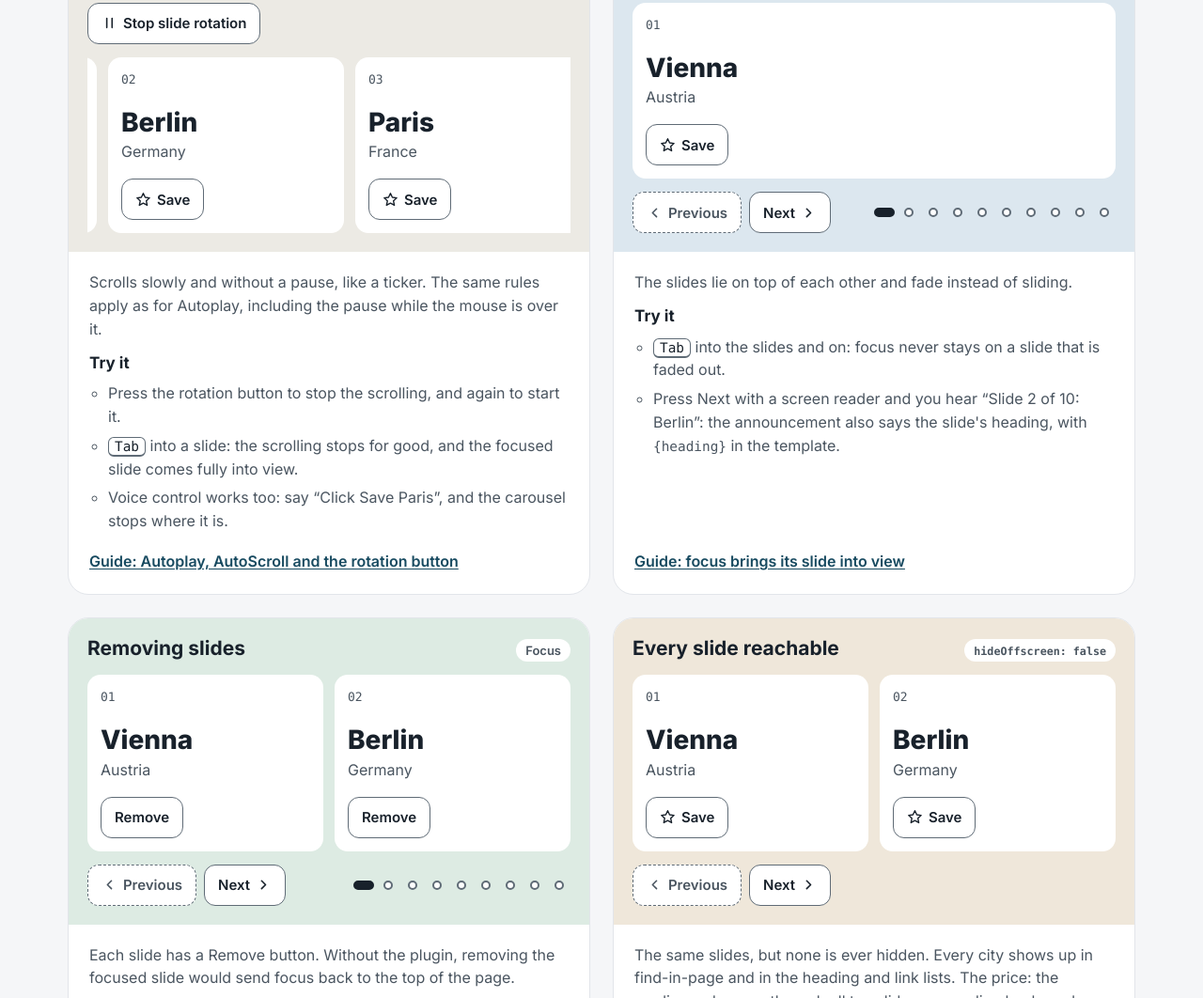
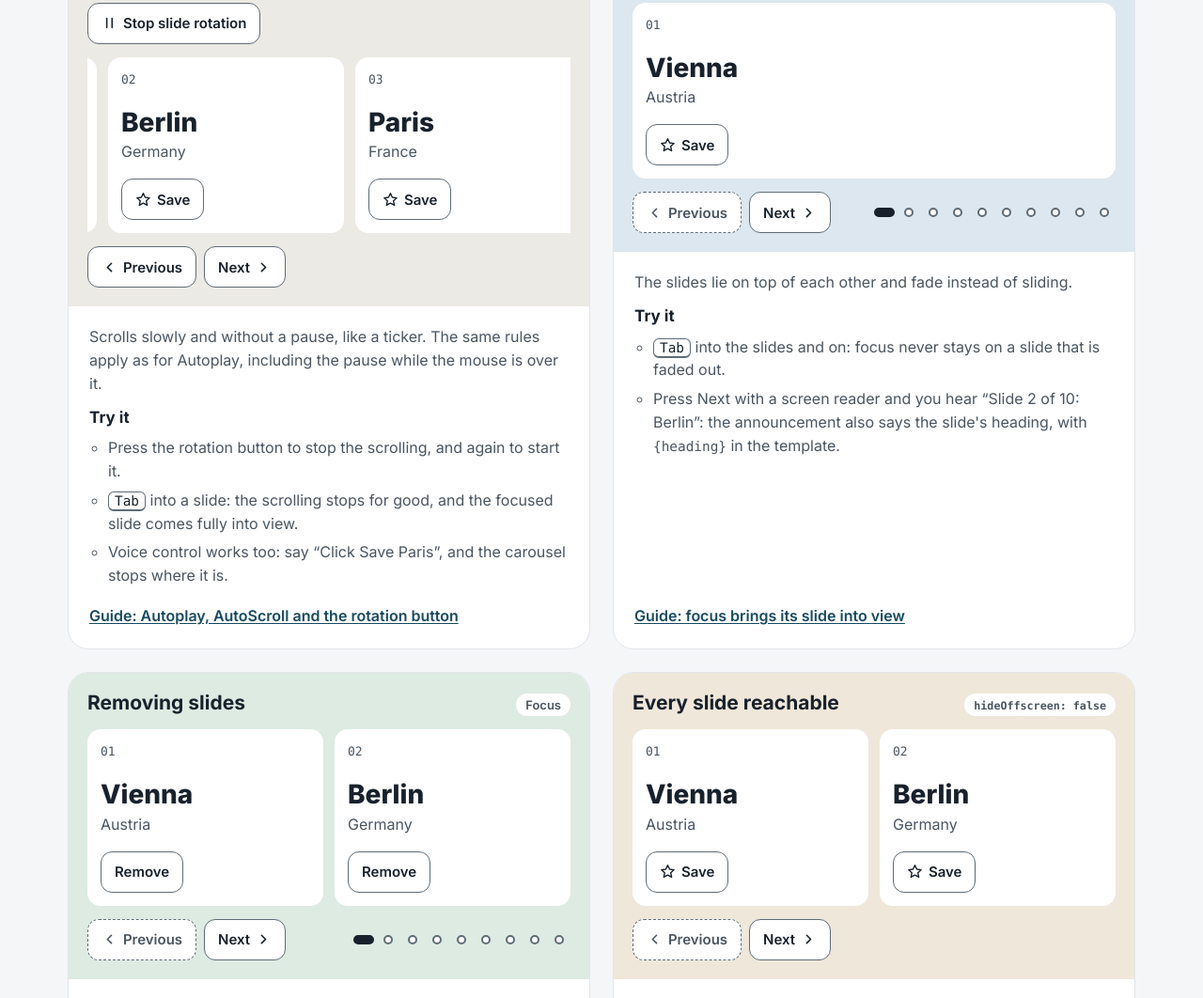
Before and after one commit to wazum/embla-a11y, a website built with Vite: page demo/index.html in a window 1280 px wide. Shown: the part 4777-5839 px from the top of the page at 94% size. Built offline with nearby package versions, Linux system fonts and the light colour scheme.

Commit message:
Give the AutoScroll demo previous and next buttons

```diff
--- a/demo/index.html
+++ b/demo/index.html
@@ -731,6 +731,30 @@
               <div class="carousel__viewport">
                 <ul class="carousel__slides" role="list"></ul>
               </div>
+              <div class="carousel__controls">
+                <button type="button" class="carousel__button carousel__previous">
+                  <svg
+                    class="icon icon--previous"
+                    viewBox="0 0 24 24"
+                    aria-hidden="true"
+                    focusable="false"
+                  >
+                    <path d="m15 18-6-6 6-6" />
+                  </svg>
+                  Previous
+                </button>
+                <button type="button" class="carousel__button carousel__next">
+                  Next
+                  <svg
+                    class="icon icon--next"
+                    viewBox="0 0 24 24"
+                    aria-hidden="true"
+                    focusable="false"
+                  >
+                    <path d="m9 18 6-6-6-6" />
+                  </svg>
+                </button>
+              </div>
             </section>
             <div class="demo__body">
               <p>
```
